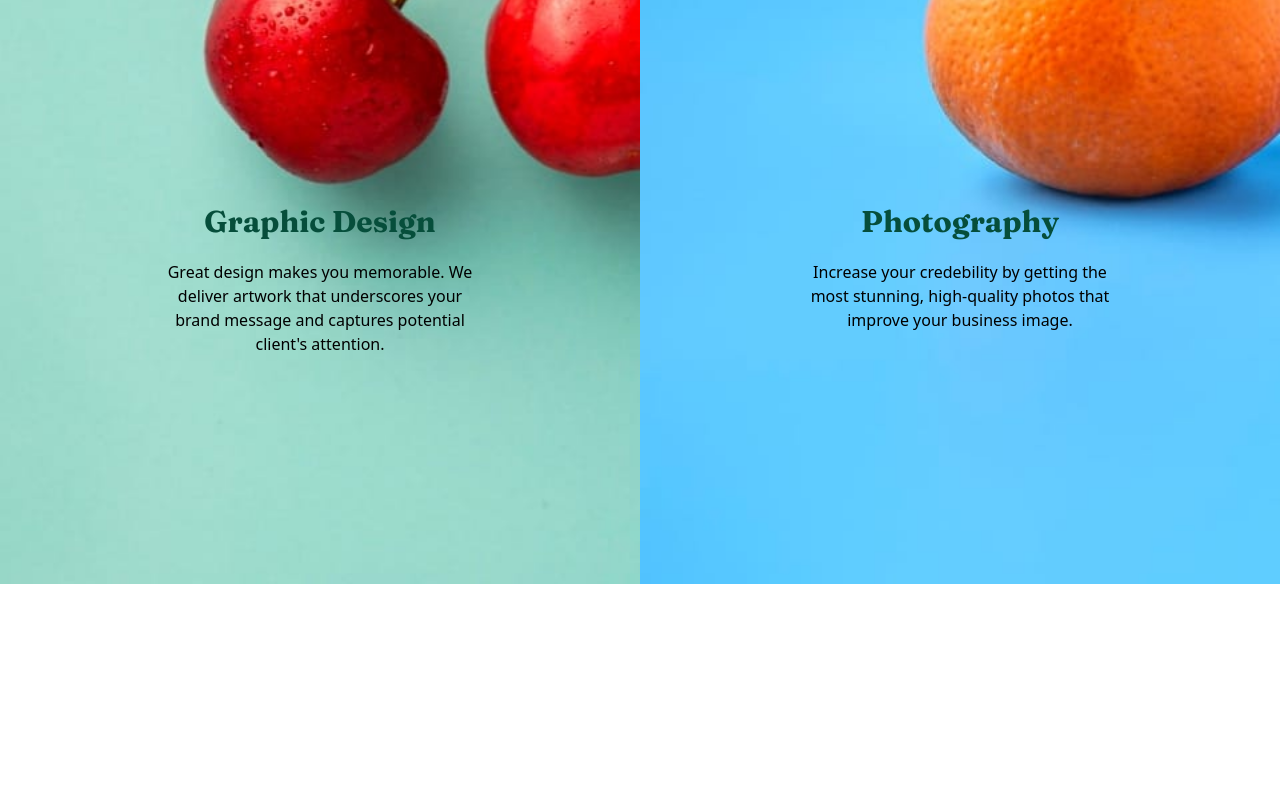
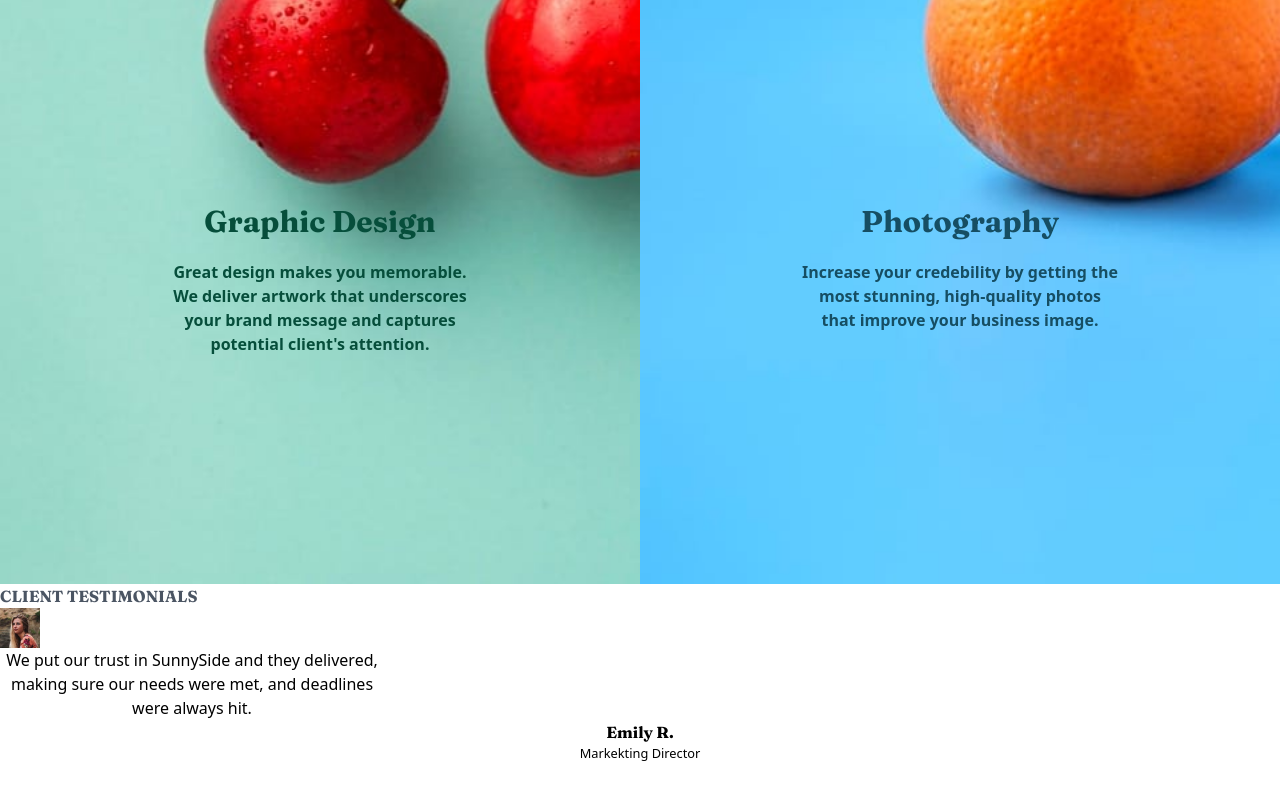
Before and after one commit to patacsilpam/frontend-mentor, a React (Vite) app in the folder react-sunnyside-landing-page/: page / in a window 1280 px wide. Shown: the part 2083-2883 px from the top of the page. Before the commit the page ends 2667 px from the top, so only its background shows below. Built offline with nearby package versions, Linux system fonts and the light colour scheme.

Commit message:
feat: added client testimonials

```diff
--- a/react-sunnyside-landing-page/src/pages/Home.jsx
+++ b/react-sunnyside-landing-page/src/pages/Home.jsx
@@ -50,7 +50,7 @@ export const Home = () => {
           <div className="bg-[url('/images/mobile/image-graphic-design.jpg')] md:bg-[url('/images/desktop/image-graphic-design.jpg')] bg-cover relative h-screen text-center">
             <div className='absolute top-1/2 left-1/2 transform -translate-x-1/2 -translate-y-1/8 mt-5'>
               <h1 className='font-Fraunces text-3xl text-emerald-900'>Graphic Design</h1>
-              <p className='md:my-5 ext-emerald-900'>
+              <p className='md:my-5 text-emerald-900 font-semibold'>
                 Great design makes you memorable. We deliver artwork that underscores your brand message
                 and captures potential client's attention.
               </p>
@@ -58,14 +58,32 @@ export const Home = () => {
           </div>
           <div className="bg-[url('/images/mobile/image-photography.jpg')] md:bg-[url('/images/desktop/image-photography.jpg')]  bg-cover relative h-screen text-center">
             <div className='absolute top-1/2 left-1/2 transform -translate-x-1/2 -translate-y-1/8 mt-5'>
-              <h1 className='font-Fraunces text-3xl text-emerald-900'>Photography</h1>
-              <p className='md:my-5 ext-emerald-900'>
+              <h1 className='font-Fraunces text-3xl text-cyan-900'>Photography</h1>
+              <p className='md:my-5 text-cyan-900 font-semibold'>
                 Increase your credebility by getting the most stunning,
                 high-quality photos that improve your business image.
               </p>
             </div>
           </div>
         </div>
+        {/*Client Testimonials*/}
+          <div className='h-screen'>
+            <div>
+              <strong className='font-Fraunces text-gray-600'>CLIENT TESTIMONIALS</strong>
+            </div>
+            {/*CARD */}
+            <div>
+              <figure className='flex flex-col justify-center text-center'>
+                <img src="/images/image-emily.jpg" className='w-10' alt="Emily" />
+                <figcaption className='w-96'>
+                  We put our trust in SunnySide and they delivered,
+                  making sure our needs were met, and deadlines were always hit.
+                </figcaption>
+                <strong className='font-Fraunces'>Emily R.</strong>
+                <small>Markekting Director</small>
+              </figure>
+            </div>
+          </div>
         </div>
         {/* */}
     </>
```
